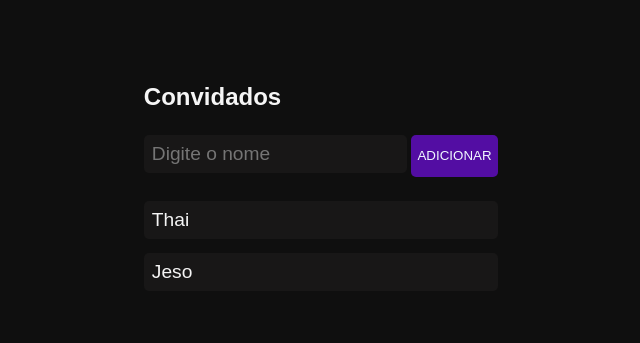
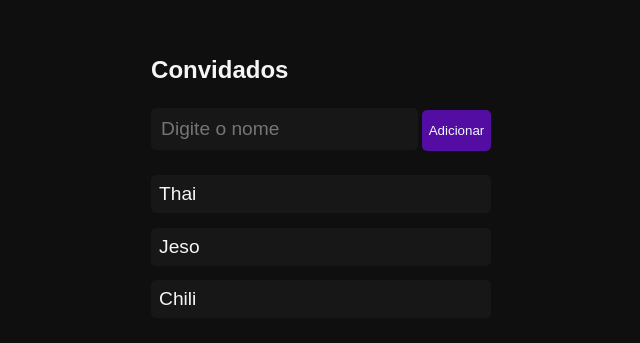
Before and after one commit to GabrielMFranco/fullstack, a plain HTML site: page aulas js/aula002 - dom/index.html in a window 1280 px wide. Shown: the part 213-556 px from the top of the page, without its empty margins (319-959 px from the left). Drawn offline with Linux system fonts and the light colour scheme.

Commit message:
anotação js e aula002

```diff
--- a/aulas js/aula002 - dom/index.html
+++ b/aulas js/aula002 - dom/index.html
@@ -13,12 +13,13 @@
                 <h1>Convidados</h1>
             </header>
             <form action="">
-                <input type="text" placeholder="Digite o nome" required >
-                <input type="button" class="button" value="ADICIONAR">
+                <input type="text" id="name" placeholder="Digite o nome" required >
+                <button type="submit" id="btn" class="button" value="adicionar">Adicionar</button>
             </form>
             <ul type="list">
                 <li id="guest-1" class="guest">
                     <span>Thai</span>
+                    <span class="hide">3 novas mensagens</span>
                 </li>
 
                 <li id="guest-2" class="guest">
--- a/aulas js/aula002 - dom/script.js
+++ b/aulas js/aula002 - dom/script.js
@@ -3,7 +3,7 @@
 
 //obter o title da página.
 console.log(document.title)
-
+/*
 // acessar um elemento pelo ID
  const guest = document.getElementById("guest-2")
  console.log(guest)
@@ -20,3 +20,37 @@ console.log(guestClass[1]) // // Exibir o segundo elemento de outra forma
 //selecionar elementos pelas tag
 const guestsTag = document.getElementsByTagName("li")
 console.log(guestsTag)
+
+// querySelector
+const guest = document.querySelector("#guest-2 span") //selecionar pelo ID
+console.log(guest.textContent) // Retorna o conteudo como texto
+guest.textContent = "Desmili"  //alterar o valor
+
+//const guest = document.querySelectorAll(".guest") //selecionar todos da classe
+//const guest = document.querySelector(".guest") //selecionar o primeiro pela classes
+*/
+
+// const guest = document.querySelector("#guest-1")
+// console.log(guest.textContent) // Retorna o conteudo visivel e oculto
+// console.log(guest.innerText)  // Retorna somente o conteudo visivel
+// console.log(guest.innerHTML) // Retorna o html como texto
+
+// const input = document.querySelector("#name")
+// input.classList.add("input-error")  //adiciona a class
+// input.classList.remove("input-error")  //remove a class
+// input.classList.toggle("input-error")  //remove se tiver a classe e add se n tiver
+
+// const button = document.querySelector("button") //pegando o elemento
+// button.style.backgroundColor = "red"
+
+const guests = document.querySelector("ul")
+
+const newGuest = document.createElement("li")
+newGuest.classList.add("guest")
+const guestName = document.createElement("span")
+
+guestName.textContent = "Chili"
+
+
+newGuest.append(guestName) // adiciona apos o ultimo filho
+guests.append(newGuest)
--- a/aulas js/aula002 - dom/style.css
+++ b/aulas js/aula002 - dom/style.css
@@ -30,14 +30,20 @@ form{
 
 input[type="text"]{
     background-color: rgb(24, 23, 23);
-    border: none;
+    border: 2px solid transparent;
     border-radius: 5px;
     padding: 0.5rem;
     font-size: 1.2rem;
     font-family: Arial, Helvetica, sans-serif;
     color: grey;
+
+    &.input-error, &.input-error:focus, &.input-error:hover{
+        border-color: red;
+    }
+
 }
-input[type="button"]{
+
+button{
     background-color: rgb(83, 13, 163);
     border: none;
     border-radius: 5px;
@@ -67,3 +73,7 @@ ul{
         margin-top: .9rem;
     }
 }
+
+.hide{
+    display: none;
+}
```
Also changed, not shown: 1 other file.
